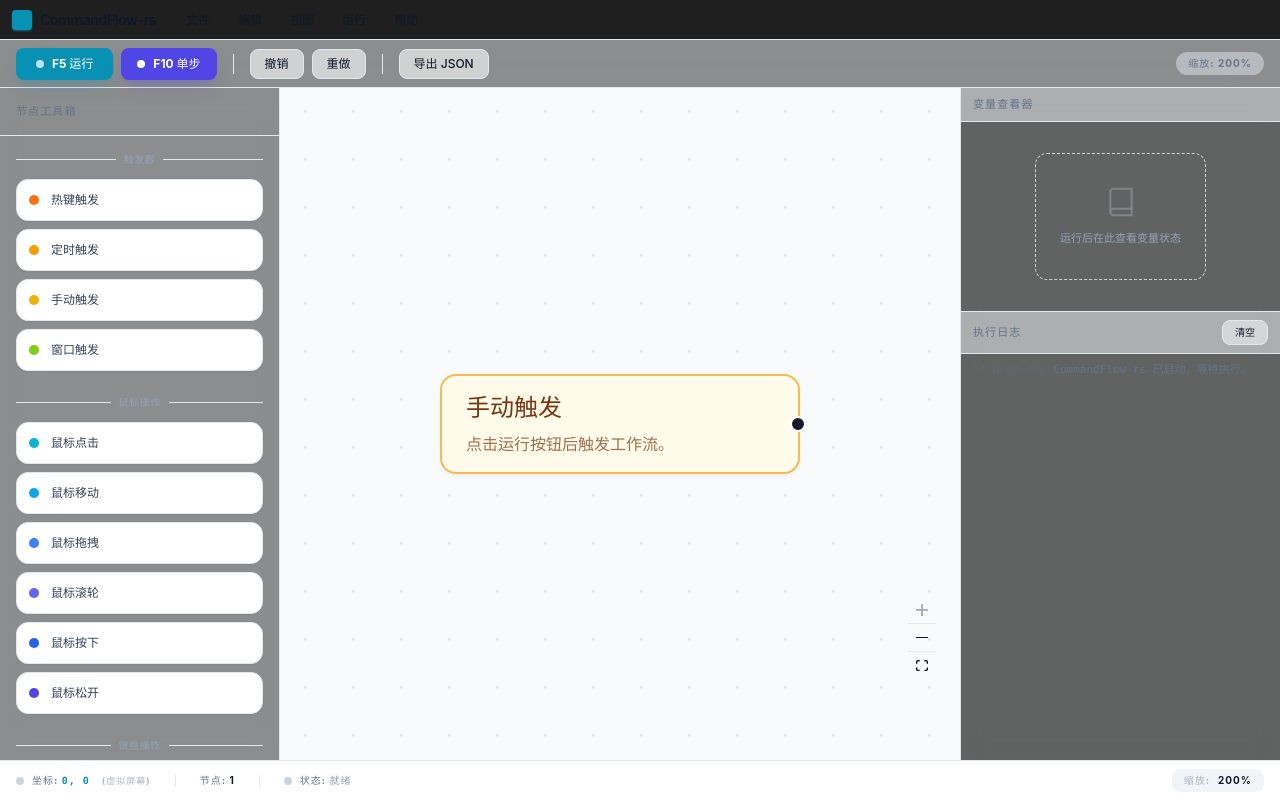
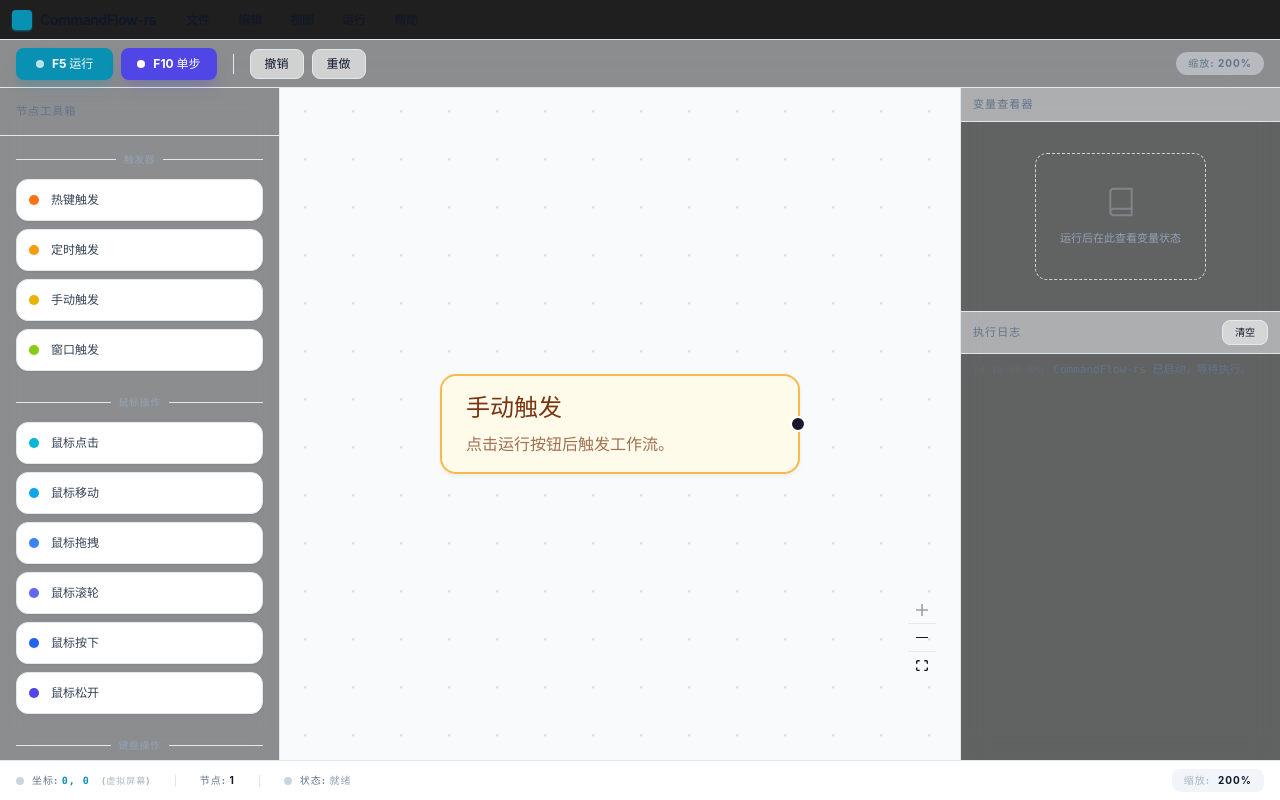
Before and after one commit to caojiachen1/CommandFlow-rs, a React (Vite) app: page / in a window 1280 px wide. Built offline with nearby package versions, Linux system fonts and the light colour scheme.

Commit message:
Remove JSON export functionality from Toolbar

```diff
--- a/src/components/Toolbar/index.tsx
+++ b/src/components/Toolbar/index.tsx
@@ -36,17 +36,6 @@ export default function Toolbar() {
       addLog('error', `停止失败：${String(error)}`)
     }
     setRunning(false)
-  }
-
-  const exportJson = () => {
-    const data = exportWorkflow()
-    const blob = new Blob([JSON.stringify(data, null, 2)], { type: 'application/json' })
-    const url = URL.createObjectURL(blob)
-    const anchor = document.createElement('a')
-    anchor.href = url
-    anchor.download = `${data.graph.name}.json`
-    anchor.click()
-    URL.revokeObjectURL(url)
   }
 
   const buttonClass = "flex items-center gap-1.5 rounded-lg border border-slate-200 bg-white/60 px-3.5 py-1.5 text-xs font-medium transition-all duration-150 hover:bg-white hover:shadow-sm active:translate-y-[1px] disabled:opacity-50 dark:border-neutral-800 dark:bg-neutral-900/60 dark:hover:bg-slate-800"
@@ -90,12 +79,6 @@ export default function Toolbar() {
         重做
       </button>
 
-      <div className="mx-2 h-5 w-[1px] bg-slate-200 dark:bg-neutral-800" />
-
-      <button type="button" onClick={exportJson} className={buttonClass}>
-        导出 JSON
-      </button>
-
       <div className="ml-auto flex items-center gap-3">
         <div className="rounded-full bg-slate-200/50 px-3 py-1 text-[10px] font-bold uppercase tracking-widest text-slate-500 dark:bg-neutral-800/50 dark:text-slate-400">
           缩放: {Math.round(zoom * 100)}%
```
